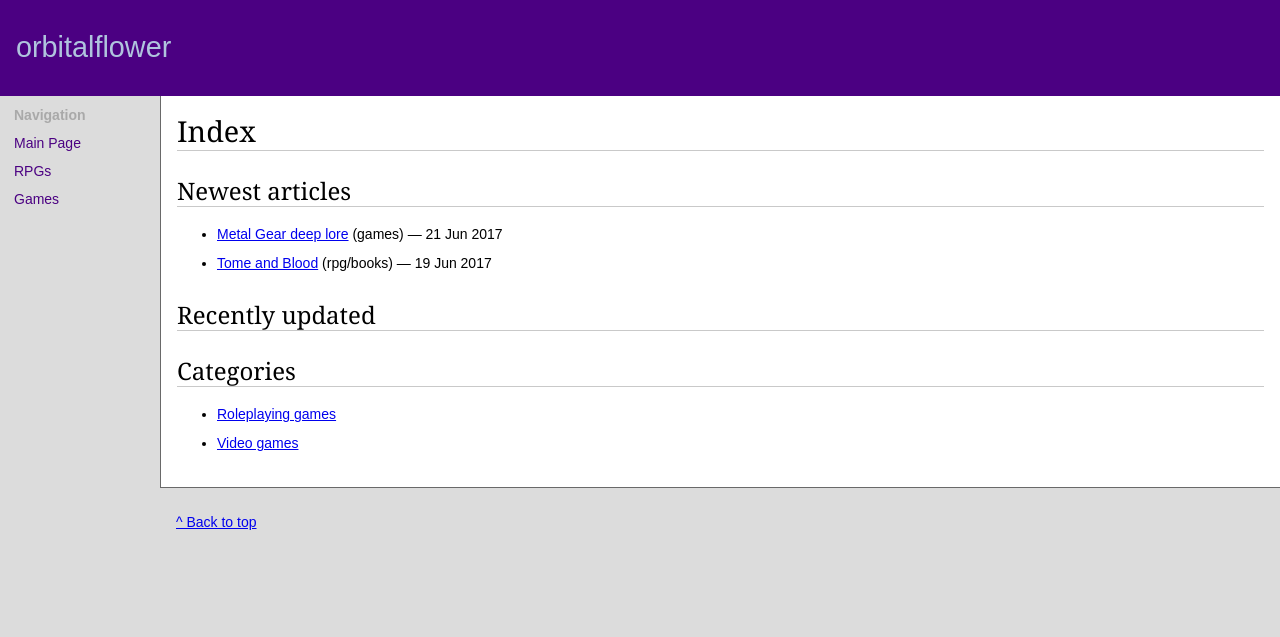
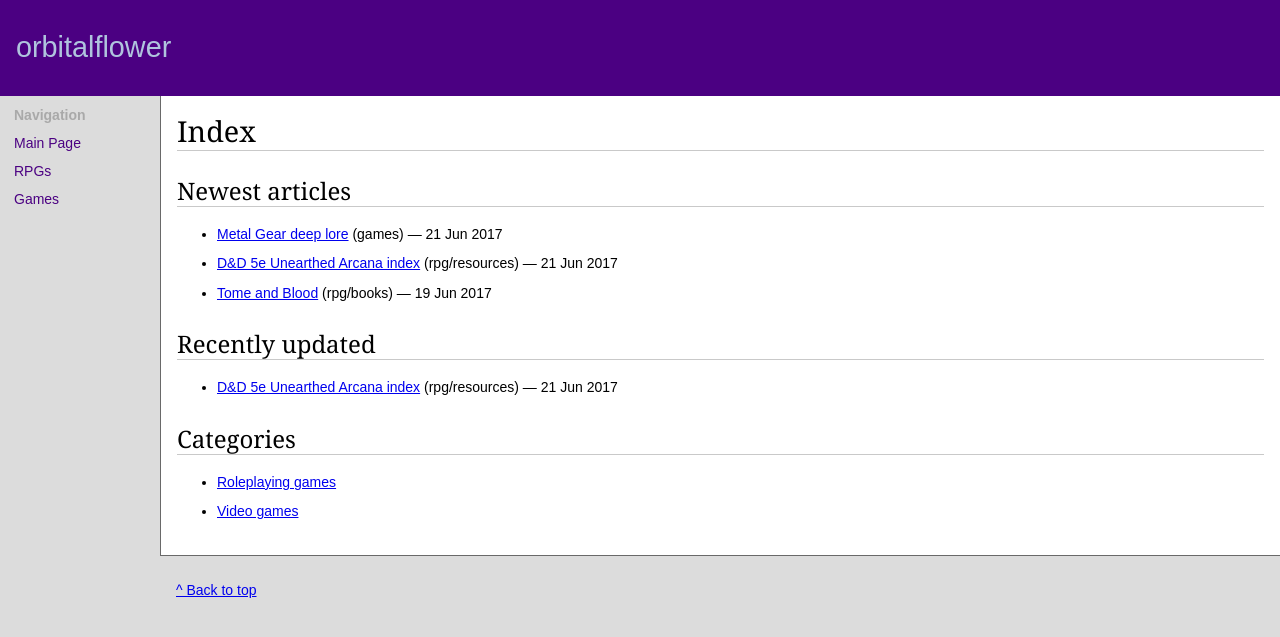
Before and after one commit to orbitalflower/orbitalflower.github.io, a Jekyll site: the page built from index.md, in a window 1280 px wide. Shown: the top 637 px of the page. Built offline with Jekyll 4.4.1, drawn with Linux system fonts in a browser that asks for light colours; some of the changed lines change nothing that is shown.

Commit message:
Unearthed Arcana index

```diff
--- /dev/null
+++ b/_posts/2017-06-21-5e-unearthed-arcana-index.md
@@ -0,0 +1,410 @@
+---
+title: D&D 5e Unearthed Arcana index
+categories: rpg resources
+updated: 2017-06-21
+---
+
+This is an index of official free online D&D 5e content, primarily Unearthed
+Arcana material.
+
+This index last updated: 2017-06-21
+
+## Articles by usefulness
+
+### For any character
+- Feats [2][],[16][],[39][],[42][]
+- Downtime rules [38][]
+
+### For any new character
+- New classes [4][],[10][],[28][],[34][]
+- New races [2][],[5][],[12][],[15][],[42][]
+
+### For characters of a certain race
+- Dragonborn [40][]
+- Elf [40][]
+- Gnome [40][]
+- Halfling [40][]
+- Human [40][]
+- Tiefling [12][],[40][]
+
+### For characters of a certain class
+- Barbarian [21][],[41][]
+- Bard [13][],[22][],[41][]
+- Cleric [8][],[23][],[37][]
+- Druid [24][],[37][],[43][]
+- Fighter [5][],[11][],[13][],[15][],[25][],[41][],[43][]
+- Monk [26][],[36][],[41][]
+- Paladin [5][],[8][],[11][],[27][],[36][],[37][],[43][]
+- Ranger [5][],[11][],[9][],[19][],[29][],[36][],[37][]
+- Rogue [5][],[15][]
+- Sorcerer [5][],[8][],[11][],[29][],[30][],[37][],[42][],[41][]
+- Warlock [8][],[11][],[12][],[18][],[31][],[37][],[43][]
+- Wizard [2][],[8][],[12][],[18][],[31][],[35][],[37][]
+
+## Content index by type
+
+Note: In some cases, an article prints a revised version of existing content. In
+that case, both entries are included for completeness, but the later version
+should supercede the earlier. In cases where names change, the old name is
+listed.
+
+### New races
+- Aetherborn [42][]
+- Changeling [2][]
+- Minotaur [5][]
+- Revenant subrace (any race) [15][]
+- Shifter [2][]
+- Tiefling, abyssal subrace [12][]
+- Tiefling, infernal subrace [12][]
+- Vedalken [42][]
+- Warforged [2][]
+
+### Class archetypes
+
+#### Barbarian paths
+- Path of the Ancestral Guardian [21][],[41][]
+- Path of the Storm Herald [21][]
+- Path of the Zealot [21][]
+
+#### Bard colleges
+- College of Glamour [22][]
+- College of Satire [13][]
+- College of Swords [13][],[41][]
+- College of Whispers [22][]
+
+#### Cleric domains
+- City [8][]
+- Forge [23][]
+- Grave [23][]
+- Protection [23][]
+
+#### Druid circles
+- Circle of Dreams [24][]
+- Circle of the Shepherd [24][],[43][]
+- Circle of Twilight [24][]
+
+#### Fighter archetypes
+- Arcane Archer [25][],[41][]
+- Cavalier [13][],[43][]
+- Knight [25][]
+- Monster Hunter [15][]
+- Samurai [25][]
+- Scout [13][]
+- Sharpshooter [25][]
+
+#### Fighting styles (Ftr/Pal/Rgr)
+- Mariner [5][]
+- Close Quarters Shooter [11][]
+- Tunnel Fighter [11][]
+
+#### Monk traditions
+- Way of Tranquility [26][]
+- Way of the Drunken Master [36][]
+- Way of the Kensei [26][],[41][]
+
+#### Paladin oaths
+- Oath of Conquest [27][],[43][]
+- Oath of Redemption [36][]
+- Oath of Treachery [27][]
+
+#### Ranger archetypes
+- Beast [19][]
+- Deep Stalker [11][], [19][]
+- Guardian [9][]
+- Horizon Walker [29][]
+- Hunter [19][]
+- Monster Slayer [36][]
+- Primeval Guardian [29][]
+- Seeker [9][]
+- Stalker [9][]
+
+#### Rogue archetypes
+- Inquisitive [15][]
+- Swashbuckler [5][]
+
+#### Sorcerous origins
+- Favored Soul [4][],[30][],[41][]
+- Phoenix Sorcery [30][]
+- Pyromancer [42][]
+- Scout [29][]
+- Sea Sorcery [30][]
+- Shadow [11][]
+- Stone Sorcery [30][]
+- Storm [5][]
+
+#### Warlock patrons
+- Ghost in the Machine [8][]
+- The Celestial (The Undying Light) [11][],[43][]
+- The Hexblade [31][]
+- The Raven Queen [31][]
+- The Seeker [18][]
+
+#### Wizard traditions
+- Artificer [2][]
+- Loremaster [31][]
+- Technomancy [8][]
+- Theurgy [18][],[35][]
+- War Magic [35][]
+
+### New classes and variant classes
+- Artificer [28][]
+- Mystic [7][],[14][],[34][]
+- Ranger revised [9][],[19][]
+- Ranger with no spells, variant [4][]
+- Rune scribe, prestige class [10][]
+
+### Spells
+
+#### Cantrips
+- Hand of Radiance (Clr) [37][]
+- Infestation (Drd/Sor/War/Wiz) [37][]
+- On/Off (Sor/War/Wiz) [8][]
+- Primal Savagery (Drd) [37][]
+- Toll the Dead (Clr/Wiz) [37][]
+- Virtue (Clr) [37][]
+
+#### Level 1
+- Cause Fear (War/Wiz)
+- Ceremony (Clr/Pal) [37][]
+- Chaos Bolt (Sor) [37][]
+- Guiding Hand (Brd/Clr/Drd/Wiz) [37][]
+- Healing Elixir (War/Wiz) [37][]
+- Infallible Relay (Sor/War/Wiz) [8][]
+- Puppet (Brd/War/Wiz) [37][]
+- Remote Access (Sor/War/Wiz) [8][]
+- Sense Emotion (Brd/War/Wiz) [37][]
+- Snare (Drd/Rgr/Wiz) [37][]
+- Sudden Awakaneing (Brd/Rgr/Sor/Wiz) [37][]
+- Unearthly Chorus (Brd) [37][]
+- Wild Cunning (Drd/Rgr) [37][]
+- Zephyr Strike (Rgr) [37][]
+
+#### Level 2
+- Arcane Hacking (Sor?War/Wiz)[8][]
+- Digital Phantom (Sor/War/Wiz) [8][]
+- Find Vehicle (Pal/Sor/War/Wiz) [8][]
+
+#### Level 3
+- Conjure Lesser Demon (Sor/Wiz) [12][]
+- Haywire (Sor/War/Wiz) [8][]
+- Invisibility to Cameras (Sor/War/Wiz) [8][]
+- Protection from Ballistics (Sor/War/Wiz) [8][]
+
+#### Level 4
+- Conjure Barlgura (Sor/Wiz) [12][]
+- Conjure Knowbot (Sor/War/Wiz) [8][]
+- Conjure Shadow Demon (Sor/Wiz) [12][]
+- Synchronicity (Sor/War/Wiz) [8][]
+- System Backdoor (Sor/War/Wiz) [8][]
+
+#### Level 5
+- Commune with City (Sor/War/Wiz) [8][]
+- Conjure Vrock (Sor/Wiz) [12][]
+- Shutdown (Sor/War/Wiz) [8][]
+
+#### Level 6
+- none
+
+#### Level 7
+- Conjure Hezrou (Sor/Wiz) [12][]
+
+#### Level 8
+- none
+
+#### Level 9
+- none
+
+#### Invocations
+- Arcane Gunslinger [8][]
+- Aspect of the Moon [31][],[43][]
+- Burning Hex [31][]
+- Caiphon's Beacon [31][]
+- Chilling Hex [31][]
+- Chronicle of the Raven Queen [31][]
+- Claw of Acamar [31][]
+- Cloak of Flies (Cloak of Baalzebul) [31][],[43][]
+- Curse Bringer [31][]
+- Eldritch Smite (Mace of Dispater) [31][],[43][]
+- Frost Lance [31][],[43][]
+- Ghostly Gaze (Gaze of Khirad) [31][],[43][]
+- Gift of the Depths [43][]
+- Gift of the Ever-Living Ones [43][]
+- Grasp of Hadar [31][],[43][]
+- Green Lord's Gift [31][]
+- Improved Pact Weapon [31][],[43][]
+- Kiss of Mephistopheles [31][],[43][]
+- Maddening Hex [43][]
+- Moon Bow [31][]
+- Raven Queen's Blessing [31][]
+- Relentless Hex [31][],[43][]
+- Sea Twins' Gift [31][]
+- Seeker's Speech [31][]
+- Shroud of Shadow (Shroud of Ulban) [31][],[43][]
+- Superior Pact Weapon [31][]
+- Tomb of Levistus [31][],[43][]
+- Trickster's Escape (Path of the Seeker) [31][],[43][]
+- Ultimate Pact Weapon [31][]
+
+### Feats
+- Acrobat [39][]
+- Alchemist [16][]
+- Animal Handler [39][]
+- Arcanist [39][]
+- Barbed Hide (tiefling) [40][]
+- Blade Mastery [16][]
+- Bountiful Luck (halfling) [40][]
+- Brawny [39][]
+- Burglar [16][]
+- Critter Friend (forest gnome) [40][]
+- Diplomat [39][]
+- Dragon Fear (dragonborn) [40][]
+- Dragon Hide (dragonborn) [40][]
+- Dragon Wings (dragonborn) [40][]
+- Dragonmark [2][]
+- Drow High Magic (drow) [40][]
+- Dwarf Resilience (dwarf) [40][]
+- Elven Accuracy (elf/half-elf) [40][]
+- Empathic [39][]
+- Everybody's Friend (half-elf) [40][]
+- Fade Away (gnome) [40][]
+- Fell Handed [16][]
+- Fey Teleportation (high elf) [40][]
+- Flail Mastery [16][]
+- Flames of Phlegethos (tiefling) [40][]
+- Gourmand [16][]
+- Grudge-Bearer (dwarf) [40][]
+- Historian [39][]
+- Human Determination (human) [40][]
+- Infernal Constitution (tiefling) [40][]
+- Investigator [39][]
+- Master of Disguise [16][]
+- Medic [39][]
+- Menacing [39][]
+- Naturalist [39][]
+- Orcish Aggression (half-orc) [40][]
+- Orcish Fury (half-orc) [40][]
+- Perceptive [39][]
+- Performer [39][]
+- Prodigy (human/half-elf) [40][]
+- Quick-Fingered [39][]
+- Quicksmithing [42][]
+- Second Chance (halfling) [40][]
+- Servo Crafting [42][]
+- Silver-Tongued [39][]
+- Spear Mastery [16][]
+- Squat Nimbleness (dwarf/gnome/halfling) [40][]
+- Stealthy [39][]
+- Survivalist [39][]
+- Theologian [39][]
+- Wonder Maker (rock gnome) [40][]
+- Wood Elf Magic (wood elf) [40][]
+
+### Miscellaneous new rules
+- Action points [2][]
+- Army-scale mass combat [3][],[32][]
+- Creating new class options [4][]
+- Custom alignments [6][]
+- Downtime (craft/buy/sell item, train, etc) [38][]
+- Dragonmarks [2][]
+- Druid wild shape forms [24][]
+- Encounter building [20][]
+- Firearm proficiency [1][]
+- Hacking tools [8][]
+- Kaladesh setting [42][]
+- Modern armor [1][]
+- Players make all the rolls [6][]
+- Prestige classes [10][]
+- Quick characters [17][]
+- Rune magic [10][]
+- Traps [33][]
+- Vitality [6][]
+
+## Full list of articles
+
+1. [My New d20 Modern Campaign][1]
+2. [Eberron][2]
+3. [When Armies Clash][3]
+4. [Modifying Classes][4]
+5. [Waterborne Adventures][5]
+6. [Variant Rules][6]
+7. [Awakened Mystic][7]
+8. [Modern Magic][8]
+9. [Ranger][9]
+10. [Prestige Classes and Rune Magic][10]
+11. [Light, Dark, Underdark!][11]
+12. [That Old Black Magic][12]
+13. [Kits of Old][13]
+14. [Psionics and the Mystic, Take 2][14]
+15. [Gothic Heroes][15]
+16. [Feats][16]
+17. [Quick Characters][17]
+18. [The Faithful][18]
+19. [The Ranger, Revised][19]
+20. [Encounter Building][20]
+21. [Barbarian Primal Paths][21]
+22. [Bard: Bard Colleges][22]
+23. [Cleric: Divine Domains][23]
+24. [Druid Circles and Wild Shape][24]
+25. [Fighter: Martial Archetypes][25]
+26. [Monk: Monastic Traditions][26]
+27. [Paladin: Sacred Oaths][27]
+28. [Artificer][28]
+29. [Ranger &amp; Rogue][29]
+30. [Sorcerer][30]
+31. [Warlock &amp; Wizard][31]
+32. [Mass Combat][32]
+33. [Traps Revisited][33]
+34. [The Mystic Class][34]
+35. [Wizards Revisited][35]
+36. [A Trio of Subclasses][36]
+37. [Starter Spells][37]
+38. [Downtime][38]
+39. [Feats for Skills][39]
+40. [Feats for Races][40]
+41. [Revised Subclasses][41]
+42. [Plane Shift: Kaladesh][42]
+43. [Revised Class Options][43]
+
+[1]:  http://dnd.wizards.com/articles/features/my-new-d20-modern-campaign "My New d20 Modern Campaign"
+[2]:  https://media.wizards.com/2015/downloads/dnd/UA_Eberron_v1.1.pdf "Eberron"
+[3]:  https://media.wizards.com/2015/downloads/dnd/UA_Battlesystem.pdf "When Armies Clash"
+[4]:  https://media.wizards.com/2015/downloads/dnd/UA3_ClassDesignVariants.pdf "Modifying Classes"
+[5]:  https://media.wizards.com/2015/downloads/dnd/UA_Waterborne_v3.pdf "Waterborne Adventures"
+[6]:  https://media.wizards.com/2015/downloads/dnd/UA5_VariantRules.pdf "Variant Rules"
+[7]:  https://media.wizards.com/2016/downloads/Psionics_and_Mystic_V2.pdf "Awakened Mystic"
+[8]:  https://media.wizards.com/2015/downloads/dnd/UA_ModernMagic.pdf "Modern Magic"
+[9]:  https://media.wizards.com/2015/downloads/dnd/DX_0907_UA_RangerOptions.pdf "Ranger"
+[10]: https://media.wizards.com/2015/downloads/dnd/UA_Rune_Magic_Prestige_Class.pdf "Prestige Classes and Rune Magic"
+[11]: https://media.wizards.com/2015/downloads/dnd/02_UA_Underdark_Characters.pdf "Light, Dark, Underdark!"
+[12]: https://media.wizards.com/2015/downloads/dnd/07_UA_That_Old_Black_Magic.pdf "That Old Black Magic"
+[13]: https://media.wizards.com/2015/downloads/dnd/04_UA_Classics_Revisited.pdf "Kits of Old"
+[14]: https://media.wizards.com/2016/downloads/Psionics_and_Mystic_V2.pdf "Psionics and the Mystic, Take 2"
+[15]: https://dnd.wizards.com/sites/default/files/media/upload/articles/UA%20Gothic%20Characters.pdf "Gothic Heroes"
+[16]: https://media.wizards.com/2016/downloads/DND/UA-Feats-V1.pdf "Feats"
+[17]: https://media.wizards.com/2016/downloads/DND/UA_Quick_PCs_SFG.PDF "Quick Characters"
+[18]: https://media.wizards.com/2016/dnd/downloads/UA%20Non-Divine%20Faithful%20SFG.pdf "The Faithful"
+[19]: https://media.wizards.com/2016/dnd/downloads/UA_RevisedRanger.pdf "The Ranger, Revised"
+[20]: https://media.wizards.com/2016/dnd/downloads/Encounter_Building.pdf "Encounter Building"
+[21]: https://media.wizards.com/2016/dnd/downloads/UA_Barbarian.pdf "Barbarian Primal Paths"
+[22]: https://media.wizards.com/2016/dnd/downloads/UA_Bard.pdf "Bard: Bard Colleges"
+[23]: https://media.wizards.com/2016/dnd/downloads/UA_Cleric.pdf "Cleric: Divine Domains"
+[24]: https://media.wizards.com/2016/dnd/downloads/UA_Druid11272016_CAWS.pdf "Druid Circles and Wild Shape"
+[25]: https://media.wizards.com/2016/dnd/downloads/2016_Fighter_UA_1205_1.pdf "Fighter: Martial Archetypes"
+[26]: https://media.wizards.com/2016/dnd/downloads/M_2016_UAMonk1_12_12WKWT.pdf "Monk: Monastic Traditions"
+[27]: https://media.wizards.com/2016/dnd/downloads/UAPaladin_SO_20161219_1.pdf "Paladin: Sacred Oaths"
+[28]: https://media.wizards.com/2016/dnd/downloads/1_UA_Artificer_20170109.pdf "Artificer"
+[29]: https://media.wizards.com/2016/dnd/downloads/2017_01_UA_RangerRogue_0117JCMM.pdf "Ranger &amp; Rogue"
+[30]: https://media.wizards.com/2017/dnd/downloads/26_UASorcererUA020617s.pdf "Sorcerer"
+[31]: https://media.wizards.com/2017/dnd/downloads/20170213_Wizrd_Wrlck_UAv2_i48nf.pdf "Warlock &amp; Wizard"
+[32]: https://media.wizards.com/2017/dnd/downloads/2017_UAMassCombat_MCUA_v1.pdf "Mass Combat"
+[33]: https://media.wizards.com/2017/dnd/downloads/0227_UATraps.pdf "Traps Revisited"
+[34]: https://media.wizards.com/2017/dnd/downloads/UAMystic3.pdf "The Mystic Class"
+[35]: https://media.wizards.com/2017/dnd/downloads/MJ320UAWizardVF2017.pdf "Wizards Revisited"
+[36]: https://media.wizards.com/2017/dnd/downloads/UAThreeSubclasses.pdf "A Trio of Subclasses"
+[37]: https://media.wizards.com/2017/dnd/downloads/UA-Starter-Spells.pdf "Starter Spells"
+[38]: https://media.wizards.com/2017/dnd/downloads/UA_Downtime.pdf "Downtime"
+[39]: https://media.wizards.com/2017/dnd/downloads/UA-SkillFeats.pdf "Feats for Skills"
+[40]: https://media.wizards.com/2017/dnd/downloads/RJSJC2017_04UASkillFeats_24v10.pdf "Feats for Races"
+[41]: https://media.wizards.com/2017/dnd/downloads/UA-RevisedSubclasses.pdf "Revised Subclasses"
+[42]: https://media.wizards.com/2017/downloads/magic/Plane-Shift_Kaladesh.pdf "Plane Shift: Kaladesh"
+[43]: http://media.wizards.com/2017/dnd/downloads/June5UA_RevisedClassOptv1.pdf
--- a/categories/rpgs.md
+++ b/categories/rpgs.md
@@ -5,8 +5,9 @@ permalink: "/rpg/index.html"
 redirect_from:
   - /rpg/books/index.html
   - /rpg/people/index.html
+  - /rpg/resources/index.html
 category: rpg
-subcategories: [books, people]
+subcategories: [books, people, resources]
 ---
 
 Tabletop roleplaying games.
```
